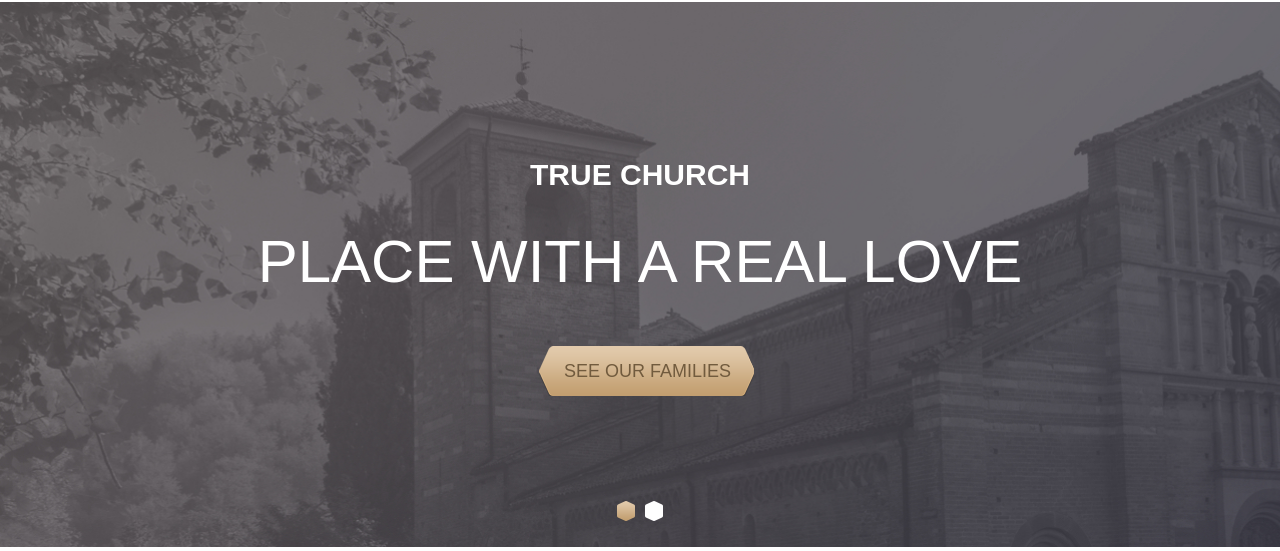
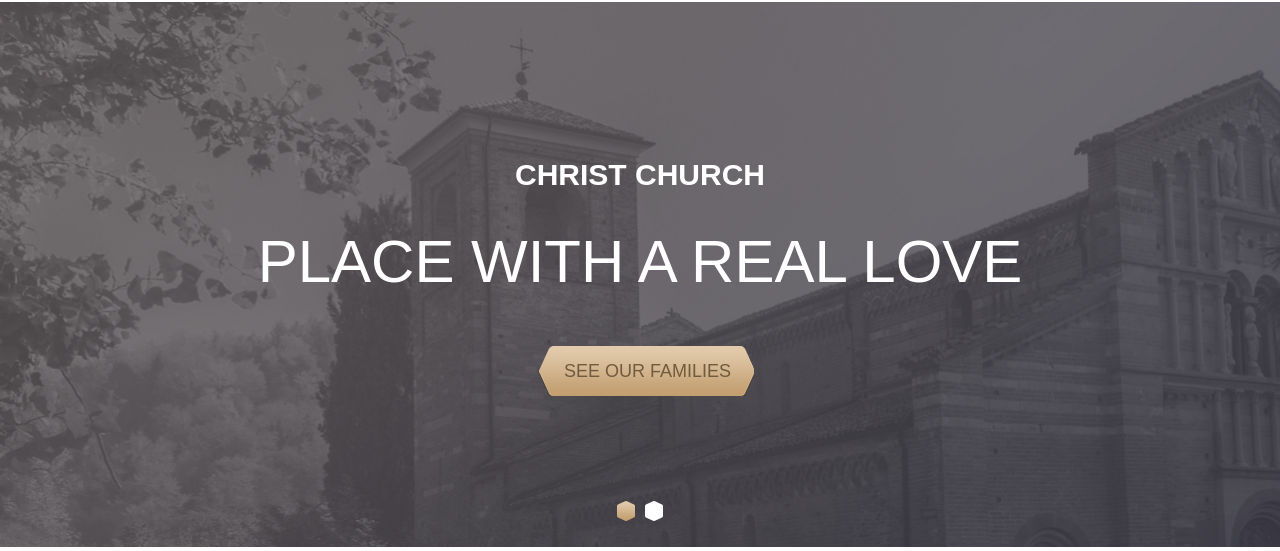
Before and after one commit to horlamiedea/peter, a Django app: page / in a window 1280 px wide. Shown: the part 330-881 px from the top of the page. Run offline with Django 3.2, Linux system fonts and the light colour scheme; data that the repository does not hold is empty.

Commit message:
Update base.html

```diff
--- a/templates/base.html
+++ b/templates/base.html
@@ -68,7 +68,7 @@
 					<li data-bg-image="{% static 'images/slide-1.jpg' %}">
 						<div class="container">
 							<div class="slide-content">
-								<small class="slide-subtitle">True Church</small>
+								<small class="slide-subtitle">Christ Church</small>
 								<h2 class="slide-title">Place with a real love</h2>
 
 								<a href="#" class="button">See our families</a>
```
